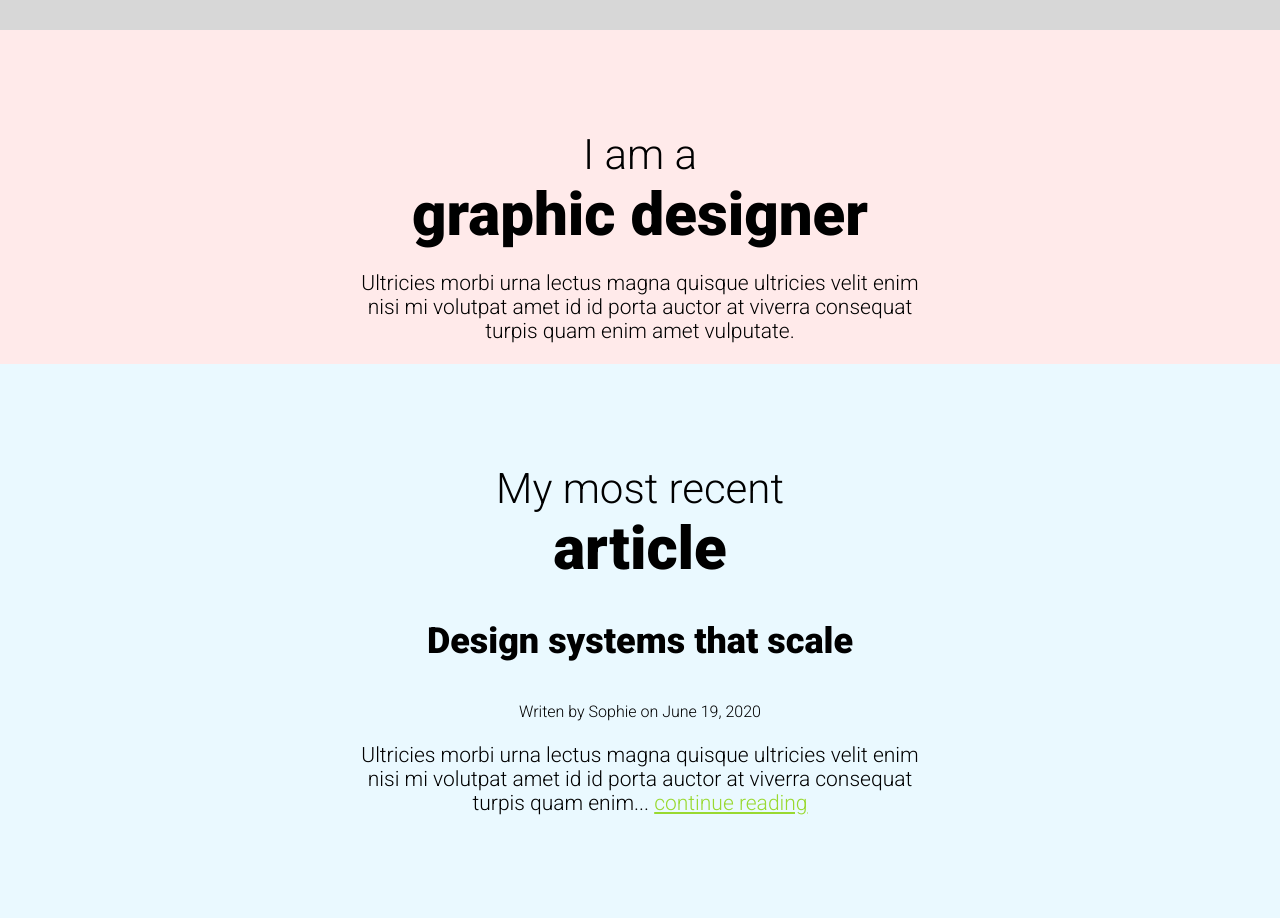
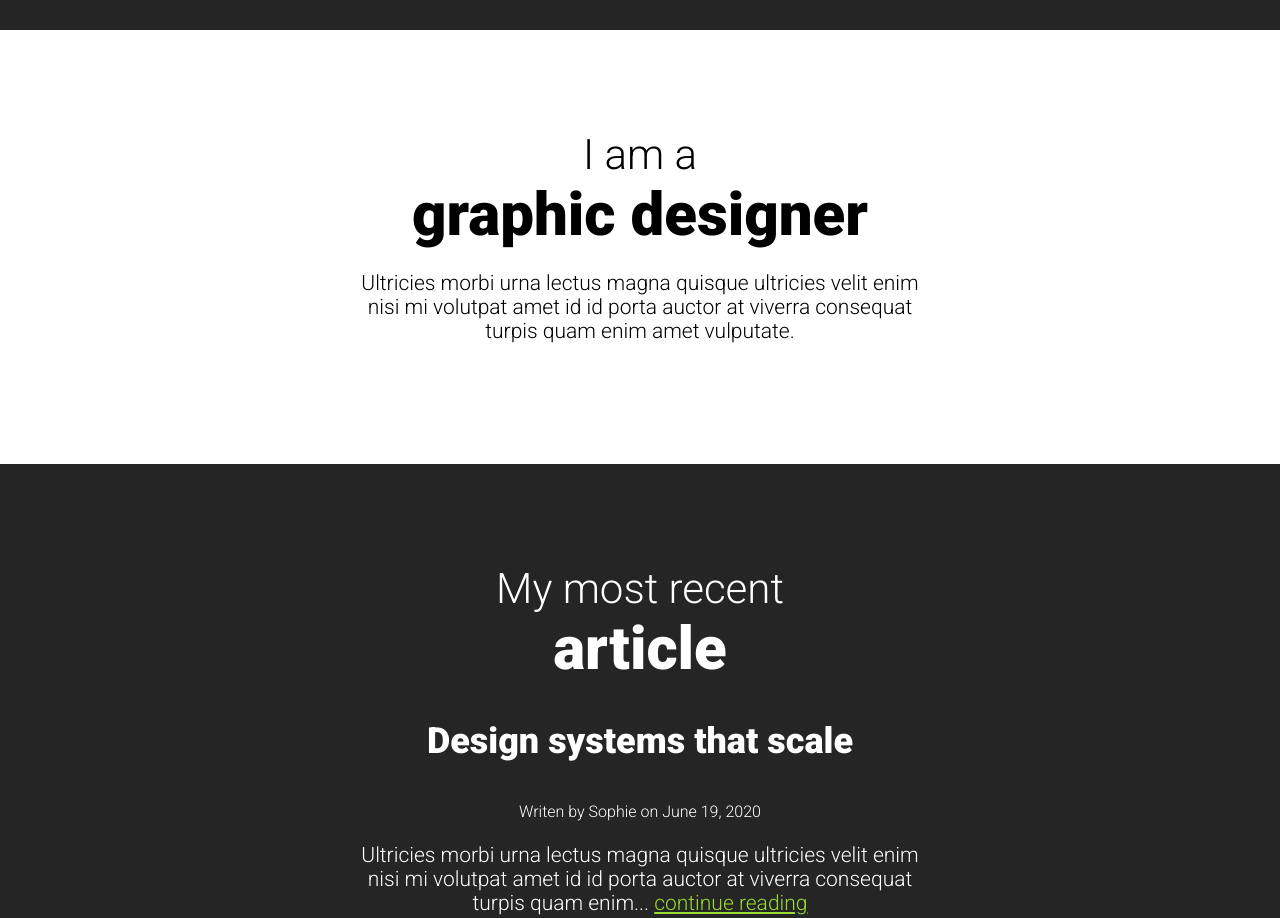
Before and after one commit to jasnmar/scrimba-ecc-challenges, a plain HTML site: page index.html in a window 1280 px wide. Shown: the part 640-1558 px from the top of the page. Drawn offline with Linux system fonts and the light colour scheme.

Commit message:
Challenge 6

```diff
--- a/index.css
+++ b/index.css
@@ -50,16 +50,10 @@ a:hover {
     color: #131313;
 }
 
-header, main, .bottom-section {
+.padding100 {
     padding: 100px 0px;
 }
-header {
-    background-color: #D7D7D7;
-
+.dark {
+    background-color: #252525;
+    color:#fff;
 }
-main {
-    background-color: #FFEAEA;
-}
-.bottom-section {
-    background-color: #EAF9FF;
-}
--- a/index.html
+++ b/index.html
@@ -13,20 +13,19 @@
 
 <body>
     <div class="container">
-        <header>
+        <header class="dark padding100">
             <div class="content">
 
                 <h1>Hello, my name is <span class="loud">Sophie</span></h1>
                 <img src="./img/sophie.png" alt="Sophie Headshot">
             </div>
         </header>
-        <main>
-            <div class="content">
+        <div class="content padding100">
             <h2>I am a <span class="loud">graphic designer</span></h2>
             <p>Ultricies morbi urna lectus magna quisque ultricies velit enim nisi mi volutpat amet id id porta
                 auctor at viverra consequat turpis quam enim amet vulputate.</p>
         </div>
-            <div class="bottom-section">
+        <div class="padding100 dark">
             <div class="content">
                 <h2>My most recent <span class="loud">article</span></h2>
                 <article>
@@ -37,8 +36,6 @@
                 </article>
             </div>
         </div>
-
-        </main>
     </div>
 </body>
 
```
Lines whose indentation alone changed are shown as unchanged.
